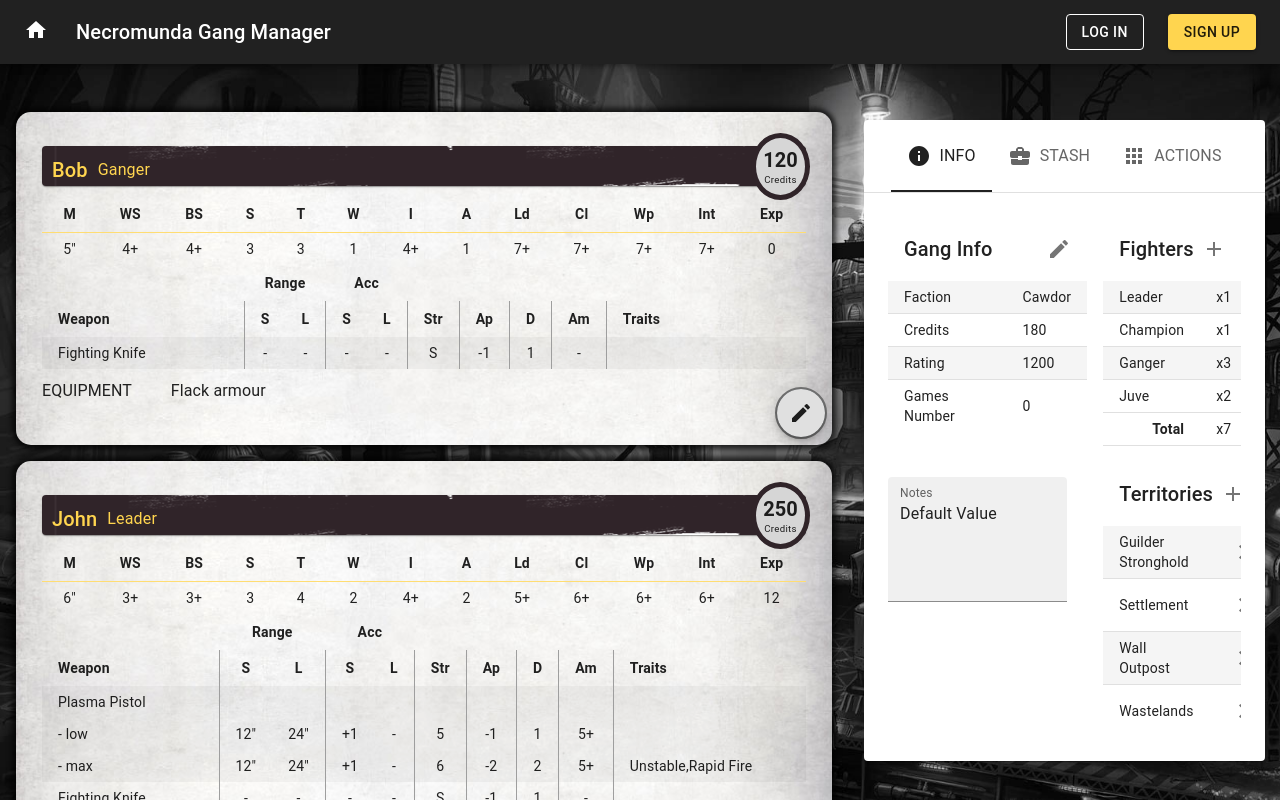
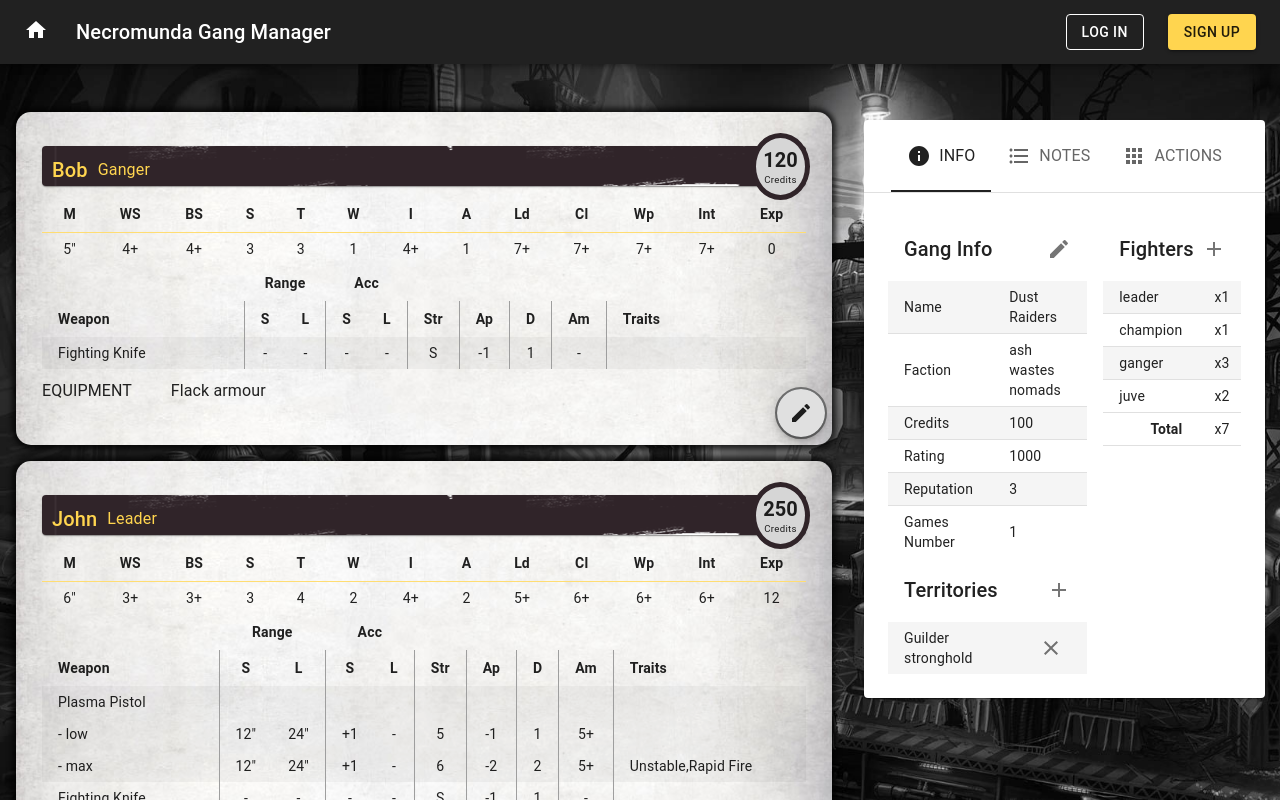
Before and after one commit to RoboutGulman/necromunda-gang-manager, a React (Create React App) app: page /roster/1 in a window 1280 px wide. Built offline with nearby package versions, Linux system fonts and the light colour scheme.

Commit message:
team info provides from moke json

```diff
--- a/src/model/Dto/TeamView.ts
+++ b/src/model/Dto/TeamView.ts
@@ -1,9 +1,31 @@
-import {FighterView, User} from "../Types";
+import {Faction, FighterView, Territory, User} from "../Types";
 
 export class TeamView {
-  id !: string;
-  name !: string;
+  info !: TeamInfo;
   fighters !: FighterView[];
-  faction !: string;
-  creator !: User;
 }
+
+export type TeamInfo = {
+  id: string;
+  name: string;
+  rating: number;
+  cash: number;
+  reputation: number;
+  description: string;
+  creationDate: Date;
+  gamesPlayed: number;
+  faction: Faction;
+  creator: User;
+  territories: Territory[];
+  rangStatistics: RangStatistics;
+};
+
+export type RangStatistics = {
+  total: number;
+  rangs: RangCount[];
+};
+
+export type RangCount = {
+  name: string;
+  count: number;
+};
--- a/src/model/FakeData/TeamViewExample.json
+++ b/src/model/FakeData/TeamViewExample.json
@@ -1,7 +1,50 @@
 {
-    "id": "123",
-    "name": "Dust Raiders",
-    "faction": "ash wastes nomads",
+    "info": {
+        "id": "123",
+        "name": "Dust Raiders",
+        "rating": "1000",
+        "cash": "100",
+        "reputation": "3",
+        "description": "gang description",
+        "creationDate": "2019-05-27",
+        "gamesPlayed": "1",
+        "faction": {
+            "id": "3333",
+            "name": "ash wastes nomads",
+            "imageUrl": "url"
+        },
+        "creator": {
+            "id": "123",
+            "name": "Vasia"
+        },
+        "territories": [
+            {
+                "id": "123",
+                "name": "Guilder stronghold"
+            }
+        ],
+        "rangStatistics": {
+            "total": 7,
+            "rangs": [
+                {
+                    "name": "leader",
+                    "count": 1
+                },
+                {
+                    "name": "champion",
+                    "count": 1
+                },
+                {
+                    "name": "ganger",
+                    "count": 3
+                },
+                {
+                    "name": "juve",
+                    "count": 2
+                }
+            ]
+        }
+    },
     "fighters": [
         {
             "id": "312",
@@ -154,9 +197,5 @@
             "totalCost": 250,
             "xp": 12
         }
-    ],
-    "creator": {
-        "id": "123",
-        "name": "Vasia"
-    }
+    ]
 }
--- a/src/pages/HomePage/HomePage.tsx
+++ b/src/pages/HomePage/HomePage.tsx
@@ -1,4 +1,4 @@
-import { Container, Stack } from "@mui/material";
+import { Box, Container } from "@mui/material";
 import React from "react";
 import ResentGangs from "./ResentGangs";
 import MyGangsPreview from "./MyGangsPreview";
@@ -14,16 +14,18 @@
 }: EnterScreenProps) {
   return (
     <Container component="main" sx={{ mb: 4 }}>
-      <Stack
-        direction="row"
-        sx={{ width: "90%" }}
-        justifyContent="space-around">
+      <Box
+        sx={{
+          display: "flex",
+          flexDirection: { xs: "column", lg: "row" },
+          width: "90%",
+        }}>
         <MyGangsPreview
           isUserAuthorized={isUserAuthorized}
           setUserAuthorized={setUserAuthorized}
         />
         <ResentGangs />
-      </Stack>
+      </Box>
     </Container>
   );
 }
--- a/src/pages/TeamPage/Dialogs/AddFighterDialog.tsx
+++ b/src/pages/TeamPage/Dialogs/AddFighterDialog.tsx
@@ -18,21 +18,25 @@
 
 interface State {
   name: string;
+  showOnlyFactionFighterTypes: boolean;
   fighterTypeId: string;
   purchaseWithCredits: boolean;
 }
 
 export interface AddFighterDialogProps {
+  factionId: string;
   open: boolean;
   onClose: () => void;
 }
 
 export default function AddFighterDialog({
+  factionId,
   onClose,
   open,
 }: AddFighterDialogProps) {
   const [fighterInfo, setFighterInfo] = React.useState<State>({
     name: "",
+    showOnlyFactionFighterTypes: true,
     fighterTypeId: "1",
     purchaseWithCredits: true,
   });
@@ -61,19 +65,19 @@
       });
     };
 
-  const handleTypeChange = (event: SelectChangeEvent) => {
+  const handleTypeChange =
+    (prop: keyof State) => (event: SelectChangeEvent) => {
       setFighterInfo({
         ...fighterInfo,
-      fighterTypeId: event.target.value as string,
+        [prop]: event.target.value as string,
       });
     };
 
-  const handlePurchaseWithCreditsChange = (
-    event: React.ChangeEvent<HTMLInputElement>
-  ) => {
+  const handleCheckboxChange =
+    (prop: keyof State) => (event: React.ChangeEvent<HTMLInputElement>) => {
       setFighterInfo({
         ...fighterInfo,
-      purchaseWithCredits: event.target.checked,
+        [prop]: event.target.checked,
       });
     };
 
@@ -107,16 +111,25 @@
             label="Fighter Name"
             variant="filled"
           />
+          <FormControlLabel
+            control={
+              <Checkbox
+                checked={fighterInfo.showOnlyFactionFighterTypes}
+                onChange={handleCheckboxChange("showOnlyFactionFighterTypes")}
+              />
+            }
+            label="Show only faction fighters?"
+          />
           <FormControl variant="filled" sx={{ mt: 2, minWidth: 120 }}>
             <InputLabel>fighter type</InputLabel>
             <Select
               autoFocus
               value={fighterInfo.fighterTypeId.toString()}
-              onChange={handleTypeChange}
+              onChange={handleTypeChange("fighterTypeId")}
               label="fighter type"
               inputProps={{
-                name: "max-width",
-                id: "max-width",
+                name: "fighter type",
+                id: "fighter type",
               }}>
               {Items}
             </Select>
@@ -125,7 +138,7 @@
             control={
               <Checkbox
                 checked={fighterInfo.purchaseWithCredits}
-                onChange={handlePurchaseWithCreditsChange}
+                onChange={handleCheckboxChange("purchaseWithCredits")}
               />
             }
             label="Purchase with credits?"
@@ -134,7 +147,7 @@
       </DialogContent>
       <DialogActions>
         <Button onClick={handleClose}>Back</Button>
-        <Button onClick={handleAdd}>Log In</Button>
+        <Button onClick={handleAdd}>Add</Button>
       </DialogActions>
     </UserDialog>
   );
--- a/src/pages/TeamPage/Dialogs/Dialogs.tsx
+++ b/src/pages/TeamPage/Dialogs/Dialogs.tsx
@@ -1,16 +1,37 @@
 import React from "react";
 import AddFighterDialog from "./AddFighterDialog";
 import { DialogType } from "../TeamPage";
+import EditTeamInfoDialog from "./EditGangInfoDialog";
+import { TeamInfo } from "../../../model/Dto/TeamView";
 
 export interface SimpleDialogProps {
+  teamInfo: TeamInfo;
   dialogType: DialogType;
   onClose: () => void;
 }
 
-export default function Dialogs({ onClose, dialogType }: SimpleDialogProps) {
+export default function Dialogs({
+  teamInfo,
+  onClose,
+  dialogType,
+}: SimpleDialogProps) {
   return (
     <>
-      <AddFighterDialog open={dialogType === "add-fighter"} onClose={onClose} />
+      <AddFighterDialog
+        factionId={teamInfo?.faction.id ?? ""}
+        open={dialogType === "add-fighter"}
+        onClose={onClose}
+      />
+      <EditTeamInfoDialog
+        initState={{
+          name: teamInfo?.name,
+          credits: teamInfo?.cash,
+          reputation: teamInfo?.reputation,
+          gamesNumber: teamInfo?.gamesPlayed,
+        }}
+        open={dialogType === "edit-gang-info"}
+        onClose={onClose}
+      />
     </>
   );
 }
--- /dev/null
+++ b/src/pages/TeamPage/Dialogs/EditGangInfoDialog.tsx
@@ -0,0 +1,123 @@
+import {
+  Button,
+  DialogActions,
+  DialogContent,
+  DialogTitle,
+  FilledInput,
+  FormControl,
+  InputLabel,
+  Stack,
+  TextField,
+} from "@mui/material";
+import React from "react";
+import UserDialog from "../../../components/UserDialog";
+
+interface State {
+  name: string;
+  credits: number;
+  reputation: number;
+  gamesNumber: number;
+}
+
+export interface EditTeamInfoDialogProps {
+  initState: State;
+  open: boolean;
+  onClose: () => void;
+}
+
+export default function EditTeamInfoDialog({
+  initState,
+  onClose,
+  open,
+}: EditTeamInfoDialogProps) {
+  const [teamInfo, setTeamInfo] = React.useState<State>(initState);
+  const [inputError, setInputError] = React.useState(false);
+
+  const fighterInfoIsCorrect = () => {
+    let result = teamInfo.name.length >= 3;
+    if (!result) {
+      setInputError(true);
+    }
+
+    return result;
+  };
+
+  const handleAdd = () => {
+    if (fighterInfoIsCorrect()) {
+      onClose();
+    }
+  };
+
+  const handleChange =
+    (prop: keyof State) => (event: React.ChangeEvent<HTMLInputElement>) => {
+      setTeamInfo({
+        ...teamInfo,
+        [prop]: event.target.value,
+      });
+    };
+
+  const handleClose = () => {
+    onClose();
+  };
+
+  return (
+    <UserDialog handleClose={handleClose} open={open}>
+      <DialogTitle>Add new fighter to your gang</DialogTitle>
+      <DialogContent sx={{ minHeight: "200px" }}>
+        <Stack spacing={2}>
+          <TextField
+            error={inputError}
+            value={teamInfo.name}
+            onChange={handleChange("name")}
+            id="filled-basic-name"
+            label="Name"
+            variant="filled"
+          />
+          <FormControl
+            sx={{
+              m: 1,
+            }}
+            variant="filled">
+            <InputLabel htmlFor="credits">Credits</InputLabel>
+            <FilledInput
+              value={teamInfo.credits}
+              type="number"
+              onChange={handleChange("credits")}
+              id="filled-basic-credits"
+            />
+          </FormControl>
+          <FormControl
+            sx={{
+              m: 1,
+            }}
+            variant="filled">
+            <InputLabel htmlFor="credits">Reputation</InputLabel>
+            <FilledInput
+              value={teamInfo.reputation}
+              type="number"
+              onChange={handleChange("reputation")}
+              id="filled-basic-reputation"
+            />
+          </FormControl>
+          <FormControl
+            sx={{
+              m: 1,
+            }}
+            variant="filled">
+            <InputLabel htmlFor="games number">Games number</InputLabel>
+            <FilledInput
+              value={teamInfo.gamesNumber}
+              type="number"
+              onChange={handleChange("gamesNumber")}
+              id="filled-basic-gamesNumber"
+            />
+          </FormControl>
+        </Stack>
+      </DialogContent>
+      <DialogActions>
+        <Button onClick={handleClose}>Back</Button>
+        <Button onClick={handleAdd}>Save</Button>
+      </DialogActions>
+    </UserDialog>
+  );
+}
--- a/src/pages/TeamPage/TeamPage.tsx
+++ b/src/pages/TeamPage/TeamPage.tsx
@@ -3,6 +3,7 @@
   AccordionDetails,
   AccordionSummary,
   Box,
+  Button,
   Drawer,
   Grid,
   IconButton,
@@ -29,15 +30,20 @@
 import React, { useEffect, useState } from "react";
 import EditIcon from "@mui/icons-material/Edit";
 import InfoIcon from "@mui/icons-material/Info";
-import BusinessCenterIcon from "@mui/icons-material/BusinessCenter";
 import AddIcon from "@mui/icons-material/Add";
 import DeleteIcon from "@mui/icons-material/Delete";
 import AppsIcon from "@mui/icons-material/Apps";
 import CloseIcon from "@mui/icons-material/Close";
 import ExpandMoreIcon from "@mui/icons-material/ExpandMore";
 import cardBackground from "../../backgrounds/card_background.jpg";
+import FormatListBulletedIcon from "@mui/icons-material/FormatListBulleted";
 
-import { TeamView } from "../../model/Dto/TeamView";
+import {
+  RangCount,
+  RangStatistics,
+  TeamInfo,
+  TeamView,
+} from "../../model/Dto/TeamView";
 import TeamViewJson from "../../model/FakeData/TeamViewExample.json";
 import { plainToClass } from "class-transformer";
 import FighterCardList from "./FighterCardList";
@@ -46,6 +52,7 @@
   useDrawerState,
 } from "../../providers/DrawerControlProvider";
 import Dialogs from "./Dialogs/Dialogs";
+import { Territory } from "../../model/Types";
 
 interface TeamPageProps {
   window?: () => Window;
@@ -89,7 +96,7 @@
               top: "15%",
               marginRight: "15px",
             }}>
-            <TeamMenu />
+            <TeamMenu teamInfo={teamView?.info} />
           </Paper>
         </Grid>
       </Grid>
@@ -103,26 +110,31 @@
             "& .MuiDrawer-paper": {
               backgroundImage: `url('${cardBackground}')`,
               width: { xs: "270px", sm: "350px", md: "450px", lg: "100%" },
+              maxWidth: "500px",
             },
           }}
           ModalProps={{
             keepMounted: true,
           }}>
-          <TeamMenu />
+          <TeamMenu teamInfo={teamView?.info} />
         </Drawer>
       </Box>
     </Box>
   );
 }
 
-function TeamMenu() {
+interface TeamMenuProps {
+  teamInfo: TeamInfo | undefined;
+}
+
+function TeamMenu({ teamInfo }: TeamMenuProps) {
   const [activeTab, setActiveTab] = React.useState(0);
 
   const [whichDialogIsOpen, setDialogOpen] = useState<DialogType>("none");
 
   const CloseDialog = () => setDialogOpen("none");
 
-  const handleChange = (event: React.SyntheticEvent, newValue: number) => {
+  const handleChange = (_: React.SyntheticEvent, newValue: number) => {
     setActiveTab(newValue);
   };
 
@@ -187,8 +199,8 @@
           />
           <Tab
             iconPosition="start"
-            icon={<BusinessCenterIcon />}
-            label={<AdaptiveLabel text="Stash" />}
+            icon={<FormatListBulletedIcon />}
+            label={<AdaptiveLabel text="Notes" />}
             wrapped
             {...a11yProps(1)}
           />
@@ -203,14 +215,28 @@
       </Box>
       <TabPanel value={activeTab} index={0}>
         <Box sx={{ display: { xs: "none", lg: "flex" } }}>
-          <FullSizeMenuTeamInfo setDialogOpen={setDialogOpen} />
+          <FullSizeMenuTeamInfo info={teamInfo} setDialogOpen={setDialogOpen} />
         </Box>
         <Box sx={{ display: { lg: "none" } }}>
-          <MobileSizeMenuTeamInfo setDialogOpen={setDialogOpen} />
+          <MobileSizeMenuTeamInfo
+            info={teamInfo}
+            setDialogOpen={setDialogOpen}
+          />
         </Box>
       </TabPanel>
       <TabPanel value={activeTab} index={1}>
-        Item Two
+        <TextField
+          sx={{ width: "100%" }}
+          id="standard-multiline-static"
+          label="Notes"
+          multiline
+          rows={4}
+          value={teamInfo?.description}
+          variant="filled"
+        />
+        <Stack spacing={2} direction="row" justifyContent="flex-end">
+          <Button>Save</Button>
+        </Stack>
       </TabPanel>
       <TabPanel value={activeTab} index={2}>
         <List sx={{ paddingBottom: "0" }}>
@@ -234,16 +260,23 @@
           </ListItem>
         </List>
       </TabPanel>
-      <Dialogs dialogType={whichDialogIsOpen} onClose={CloseDialog} />
+      {teamInfo !== undefined && (
+        <Dialogs
+          teamInfo={teamInfo}
+          dialogType={whichDialogIsOpen}
+          onClose={CloseDialog}
+        />
+      )}
     </Box>
   );
 }
 
 interface MenuTeamInfoProps {
+  info: TeamInfo | undefined;
   setDialogOpen: React.Dispatch<React.SetStateAction<DialogType>>;
 }
 
-function FullSizeMenuTeamInfo({ setDialogOpen }: MenuTeamInfoProps) {
+function FullSizeMenuTeamInfo({ info, setDialogOpen }: MenuTeamInfoProps) {
   interface TableToolbarProps {
     title: string;
     icon: React.ReactNode;
@@ -286,9 +319,16 @@
           title="Gang Info"
           icon={<EditIcon />}
           setDialogOpen={setDialogOpen}
+          dialogType={"edit-gang-info"}
+        />
+        <TeamInfoTable info={info} />
+        <TableToolbar
+          title="Territories"
+          icon={<AddIcon />}
+          setDialogOpen={setDialogOpen}
           dialogType={"add-fighter"}
         />
-        <TeamInfoTable />
+        <TerritoriesTable territories={info?.territories} />
       </Grid>
       <Grid item lg={5}>
         <TableToolbar
@@ -297,37 +337,17 @@
           setDialogOpen={setDialogOpen}
           dialogType={"add-fighter"}
         />
-        <FighterRangsTable />
-      </Grid>
-      <Grid item lg={7}>
-        <TextField
-          sx={{ width: "90%", mt: "15px" }}
-          id="standard-multiline-static"
-          label="Notes"
-          multiline
-          rows={4}
-          defaultValue="Default Value"
-          variant="filled"
-        />
-      </Grid>
-      <Grid item lg={5}>
-        <TableToolbar
-          title="Territories"
-          icon={<AddIcon />}
-          setDialogOpen={setDialogOpen}
-          dialogType={"add-fighter"}
-        />
-        <TerritoriesTable />
+        <FighterRangsTable rangStatistics={info?.rangStatistics} />
       </Grid>
     </Grid>
   );
 }
 
-function MobileSizeMenuTeamInfo({ setDialogOpen }: MenuTeamInfoProps) {
+function MobileSizeMenuTeamInfo({ info, setDialogOpen }: MenuTeamInfoProps) {
   const [expanded, setExpanded] = React.useState<string | false>(false);
 
   const handleChange =
-    (panel: string) => (event: React.SyntheticEvent, isExpanded: boolean) => {
+    (panel: string) => (_: React.SyntheticEvent, isExpanded: boolean) => {
       setExpanded(isExpanded ? panel : false);
     };
 
@@ -343,9 +363,9 @@
           <Typography component={"span"}>{"Gang Info"}</Typography>
         </AccordionSummary>
         <AccordionDetails>
-          <TeamInfoTable />
+          <TeamInfoTable info={info} />
           <Stack spacing={2} direction="row" justifyContent="flex-end">
-            <IconButton onClick={() => setDialogOpen("add-fighter")}>
+            <IconButton onClick={() => setDialogOpen("edit-gang-info")}>
               <EditIcon />
             </IconButton>
           </Stack>
@@ -361,7 +381,7 @@
           <Typography component={"span"}>{"Fighters"}</Typography>
         </AccordionSummary>
         <AccordionDetails>
-          <FighterRangsTable />
+          <FighterRangsTable rangStatistics={info?.rangStatistics} />
           <Stack spacing={2} direction="row" justifyContent="flex-end">
             <IconButton onClick={() => setDialogOpen("add-fighter")}>
               <AddIcon />
@@ -379,7 +399,7 @@
           <Typography component={"span"}>{"Territories"}</Typography>
         </AccordionSummary>
         <AccordionDetails>
-          <TerritoriesTable />
+          <TerritoriesTable territories={info?.territories} />
           <Stack spacing={2} direction="row" justifyContent="flex-end">
             <IconButton onClick={() => setDialogOpen("add-fighter")}>
               <AddIcon />
@@ -400,26 +420,38 @@
   },
 }));
 
-function TeamInfoTable() {
+interface TeamInfoTableProps {
+  info: TeamInfo | undefined;
+}
+
+function TeamInfoTable({ info }: TeamInfoTableProps) {
   return (
     <TableContainer>
       <Table size="small">
         <TableBody>
           <StyledTableRow>
+            <TableCell>Name</TableCell>
+            <TableCell>{info?.name}</TableCell>
+          </StyledTableRow>
+          <StyledTableRow>
             <TableCell>Faction</TableCell>
-            <TableCell>Cawdor</TableCell>
+            <TableCell>{info?.faction.name}</TableCell>
           </StyledTableRow>
           <StyledTableRow>
             <TableCell>Credits</TableCell>
-            <TableCell>180</TableCell>
+            <TableCell>{info?.cash}</TableCell>
           </StyledTableRow>
           <StyledTableRow>
             <TableCell>Rating</TableCell>
-            <TableCell>1200</TableCell>
+            <TableCell>{info?.rating}</TableCell>
+          </StyledTableRow>
+          <StyledTableRow>
+            <TableCell>Reputation</TableCell>
+            <TableCell>{info?.reputation}</TableCell>
           </StyledTableRow>
           <StyledTableRow>
             <TableCell>Games Number</TableCell>
-            <TableCell>0</TableCell>
+            <TableCell>{info?.gamesPlayed}</TableCell>
           </StyledTableRow>
         </TableBody>
       </Table>
@@ -427,32 +459,26 @@
   );
 }
 
-function FighterRangsTable() {
+interface FighterRangsTableProps {
+  rangStatistics: RangStatistics | undefined;
+}
+
+function FighterRangsTable({ rangStatistics }: FighterRangsTableProps) {
   return (
     <TableContainer>
       <Table size="small">
         <TableBody>
-          <StyledTableRow>
-            <TableCell>Leader</TableCell>
-            <TableCell>x1</TableCell>
+          {rangStatistics?.rangs.map((value: RangCount, index) => (
+            <StyledTableRow key={index}>
+              <TableCell>{value.name}</TableCell>
+              <TableCell>x{value.count}</TableCell>
             </StyledTableRow>
-          <StyledTableRow>
-            <TableCell>Champion</TableCell>
-            <TableCell>x1</TableCell>
-          </StyledTableRow>
-          <StyledTableRow>
-            <TableCell>Ganger</TableCell>
-            <TableCell>x3</TableCell>
-          </StyledTableRow>
-          <StyledTableRow>
-            <TableCell>Juve</TableCell>
-            <TableCell>x2</TableCell>
-          </StyledTableRow>
+          ))}
           <TableRow>
             <TableCell align="right" sx={{ fontWeight: "600" }}>
               Total
             </TableCell>
-            <TableCell>x7</TableCell>
+            <TableCell>x{rangStatistics?.total}</TableCell>
           </TableRow>
         </TableBody>
       </Table>
@@ -460,43 +486,25 @@
   );
 }
 
-function TerritoriesTable() {
+interface TerritoriesTableProps {
+  territories: Territory[] | undefined;
+}
+
+function TerritoriesTable({ territories }: TerritoriesTableProps) {
   return (
     <TableContainer>
       <Table size="small">
         <TableBody>
+          {territories?.map((territory: Territory, index) => (
             <StyledTableRow>
-            <TableCell>Guilder Stronghold</TableCell>
+              <TableCell>{territory.name}</TableCell>
               <TableCell>
                 <IconButton>
                   <CloseIcon />
                 </IconButton>
               </TableCell>
             </StyledTableRow>
-          <StyledTableRow>
-            <TableCell>Settlement</TableCell>
-            <TableCell>
-              <IconButton>
-                <CloseIcon />
-              </IconButton>
-            </TableCell>
-          </StyledTableRow>
-          <StyledTableRow>
-            <TableCell>Wall Outpost</TableCell>
-            <TableCell>
-              <IconButton>
-                <CloseIcon />
-              </IconButton>
-            </TableCell>
-          </StyledTableRow>
-          <StyledTableRow>
-            <TableCell>Wastelands</TableCell>
-            <TableCell>
-              <IconButton>
-                <CloseIcon />
-              </IconButton>
-            </TableCell>
-          </StyledTableRow>
+          ))}
         </TableBody>
       </Table>
     </TableContainer>
```
Also changed, not shown: src/model/Types.ts (+11 -0 lines). Lines whose indentation alone changed are shown as unchanged.
